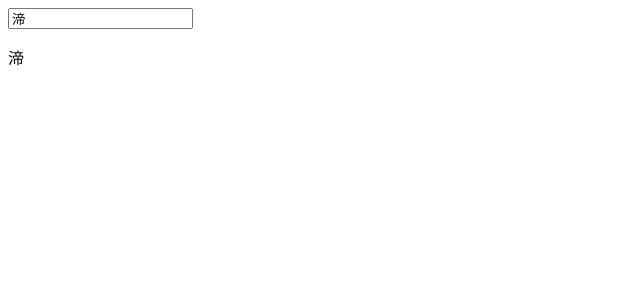
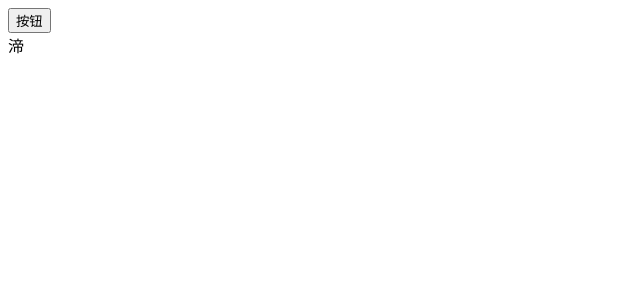
Before and after one commit to clnzbqll/yugi-ui, a Vue app: page / in a window 1280 px wide. Shown: the top 300 px of the page, without its empty margins (0-640 px from the left). Built offline with nearby package versions, Linux system fonts and the light colour scheme.

Commit message:
# DOM引用

```diff
--- a/src/App.vue
+++ b/src/App.vue
@@ -1,5 +1,5 @@
 <template>
-    <vModel/>
+    <ref/>
 </template>
 
 <script setup>
@@ -7,6 +7,8 @@ import vBind from './components/test/instruct/vBind.vue'
 import vIfElse from './components/test/instruct/vIfElse.vue'
 import vFor from './components/test/instruct/vFor.vue'
 import vModel from './components/test/instruct/vModel.vue'
+import ref from './components/test/instruct/ref.vue'
+
 
 import methods from './components/test/event/methods.vue'
 import computed from './components/test/event/computed.vue'
--- /dev/null
+++ b/src/components/test/instruct/ref.vue
@@ -0,0 +1,19 @@
+<template>
+    <button @click="handle">按钮</button>
+    <div ref="title">{{msg}}</div>
+</template>
+
+<script>
+export default{
+    data(){
+        return{
+            msg: "渧"
+        }
+    },
+    methods:{
+        handle(){
+            this.$refs.title.innerHTML = "沰"
+        }
+    }
+}
+</script>
```
